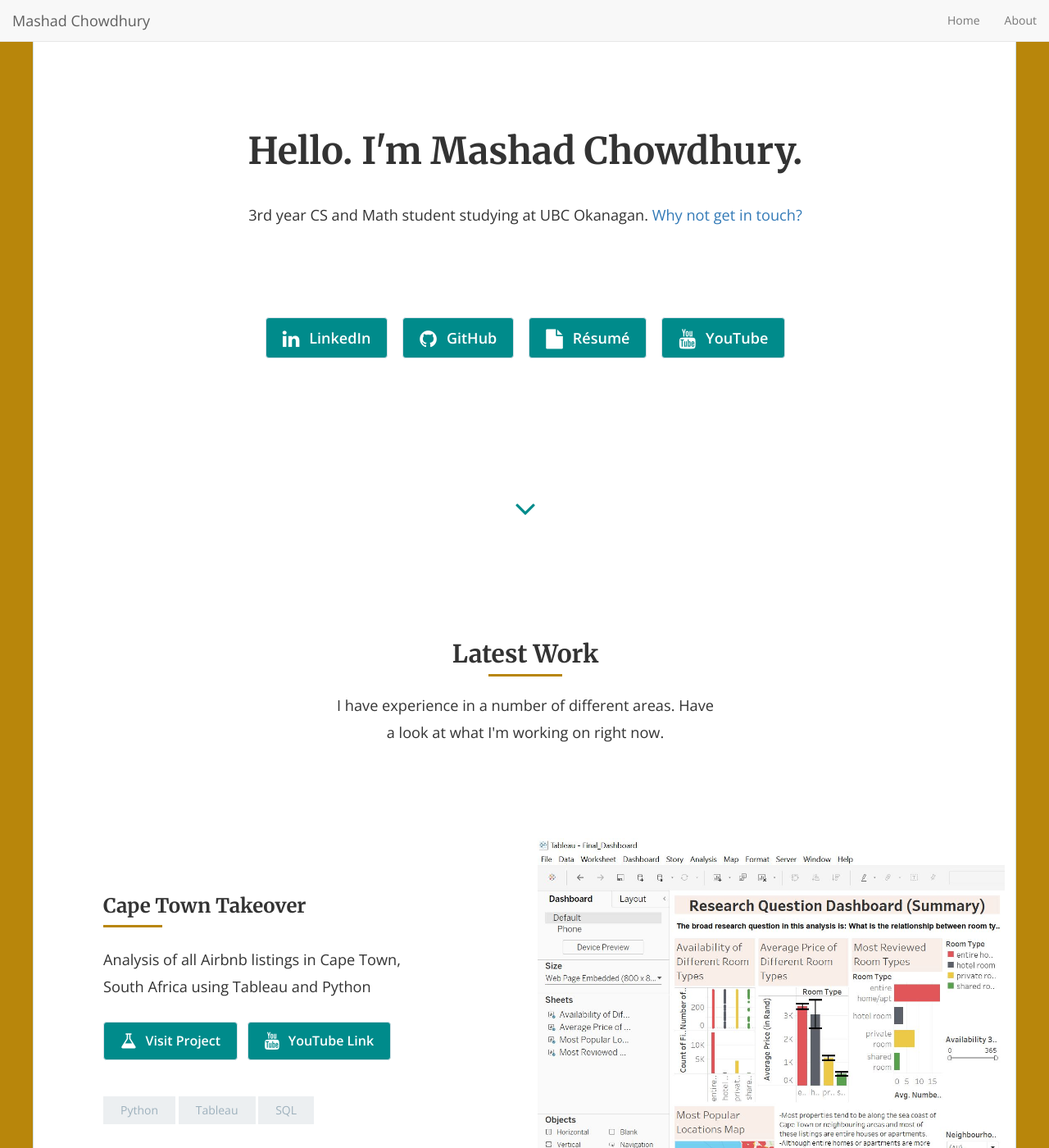
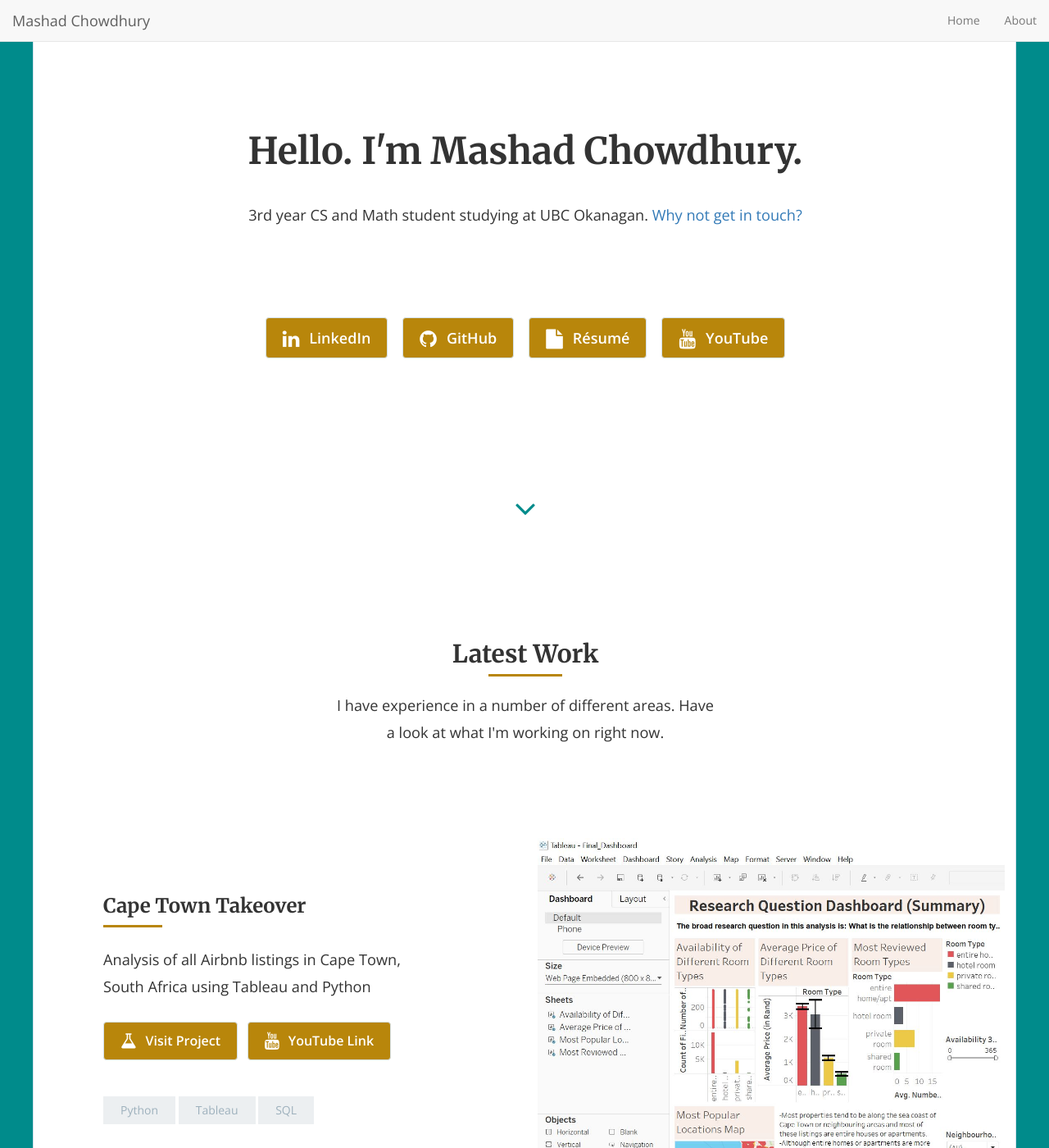
Before and after one commit to mashadchowdhury/mashadchowdhury.github.io, a Jekyll site: the page built from index.html, in a window 1280 px wide and 1400 px high. Shown: the whole window at 82% size. Built offline with Jekyll 4.4.1, drawn with Linux system fonts in a browser that asks for light colours; nearby versions of some CDN libraries; the list of posts is cut into pages by our own code.

Commit message:
Update style.scss

```diff
--- a/css/style.scss
+++ b/css/style.scss
@@ -33,7 +33,7 @@
 }
 
 body {
-  background-color: #B8860B;
+  background-color: #008b8b;
   @extend %opensans;
   -webkit-font-smoothing: antialiased;
 }
@@ -67,9 +67,9 @@
   border-radius: 4px;
   color: #ffffff;
   font-weight: 600;
-  background-color: darkcyan;
+  background-color: darkgoldenrod;
   &:hover, &.btn-default:hover {
-    background-color: darkgoldenrod;
+    background-color: darkcyan;
     color: #ffffff;
     border: solid 1px #b0c5d2;
     -moz-box-shadow: 0 1px 0 #b0c5d2;
```
